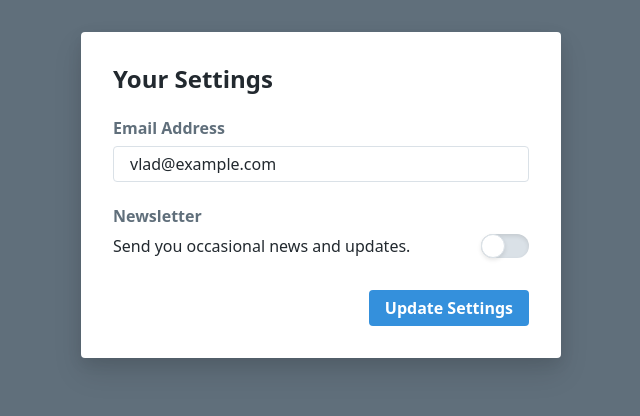
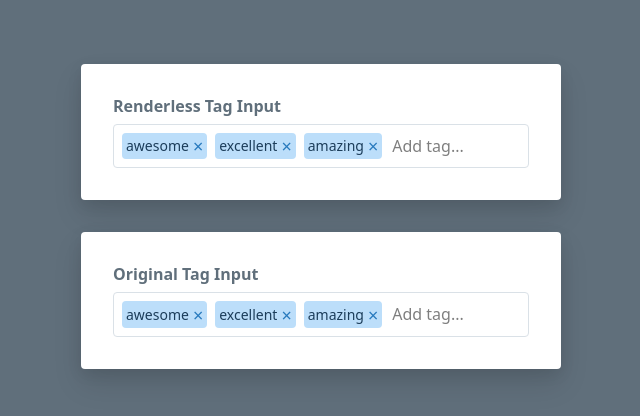
Before and after one commit to VladYurash/vue-adv-comp, a Vue app: page / in a window 1280 px wide. Shown: the top 416 px of the page, without its empty margins (319-959 px from the left). Built offline with nearby package versions, Linux system fonts and the light colour scheme.

Commit message:
renderless

```diff
--- a/src/App.vue
+++ b/src/App.vue
@@ -1,17 +1,39 @@
 <template>
-    <div class="min-h-screen bg-grey-darker p-8">
-        <div class="max-w-sm mx-auto">
-            <user-settings-form></user-settings-form>
+    <div id="app" class="min-h-screen bg-grey-darker p-8">
+        <div class="max-w-sm mx-auto card mt-8">
+            <label class="form-label mb-2">Renderless Tag Input</label>
+            <renderless-tag-input v-model="tags">
+                <div class="tag-input" slot-scope="{tags, removeTag}">
+                    <span v-for="tag in tags" :key="tag" class="tag-input-tag">
+                        <span>{{ tag }}</span>
+                        <button type="button" class="tag-input-remove" @click="removeTag(tag)"
+                        >&times;</button>
+                    </span>
+                    <input class="tag-input-text" placeholder="Add tag..."
+                    >
+                </div>
+            </renderless-tag-input>
+        </div>
+        <div class="max-w-sm mx-auto card mt-8">
+            <label class="form-label mb-2">Original Tag Input</label>
+            <tag-input v-model="tags"></tag-input>
         </div>
     </div>
 </template>
 
 <script>
-  import UserSettingsForm from "@/components/UserSettingsForm"
+  import TagInput from '@/components/TagInput'
+  import RenderlessTagInput from '@/components/RenderlessTagInput'
 
   export default {
     components: {
-      UserSettingsForm
+      TagInput,
+      RenderlessTagInput,
+    },
+    data() {
+      return {
+        tags: ['awesome', 'excellent', 'amazing'],
+      }
     }
   }
 </script>
--- /dev/null
+++ b/src/components/RenderlessTagInput.vue
@@ -0,0 +1,20 @@
+<script>
+  export default {
+    model: {
+      prop: "tags",
+      event: "update"
+    },
+    props: ["tags"],
+    methods: {
+      removeTag(tag) {
+        this.$emit("update", this.tags.filter(t => t !== tag))
+      },
+    },
+    render() {
+      return this.$scopedSlots.default({
+        tags: this.tags,
+        removeTag: this.removeTag
+      })
+    }
+  }
+</script>
--- /dev/null
+++ b/src/components/TagInput.vue
@@ -0,0 +1,55 @@
+<template>
+    <div class="tag-input">
+        <span v-for="tag in tags" :key="tag" class="tag-input-tag">
+          <span>{{ tag }}</span>
+          <button type="button" class="tag-input-remove"
+                  @click="removeTag(tag)"
+          >&times;</button>
+        </span>
+        <input class="tag-input-text" placeholder="Add tag..."
+               v-model="input"
+               @keydown.backspace="handleBackspace"
+               @keydown.enter.prevent="addTag"
+        >
+    </div>
+</template>
+
+<script>
+  export default {
+    model: {
+      prop: "tags",
+      event: "update"
+    },
+    props: ["tags"],
+    data() {
+      return {
+        input: ""
+      }
+    },
+    computed: {
+      newTag() {
+        return this.input.trim()
+      }
+    },
+    methods: {
+      removeTag(tag) {
+        this.$emit("update", this.tags.filter(t => t !== tag))
+      },
+      addTag() {
+        if (this.newTag.length === 0 || this.tags.includes(this.newTag)) {
+          return
+        }
+        this.$emit("update", [...this.tags, this.newTag])
+        this.clearInput()
+      },
+      clearInput() {
+        this.input = ""
+      },
+      handleBackspace(e) {
+        if (this.newTag.length === 0) {
+          this.$emit("update", this.tags.slice(0, -1))
+        }
+      }
+    }
+  }
+</script>
--- a/src/components/ToggleInput.vue
+++ /dev/null
@@ -1,22 +0,0 @@
-<template>
-  <span class="toggle" role="checkbox" tabindex="0"
-        @click="toggle"
-        @keydown.space.prevent="toggle"
-        :aria-checked="toggled.toString()"
-  ></span>
-</template>
-
-<script>
-  export default {
-    model: {
-      prop: 'toggled',
-      event: 'toggle'
-    },
-    props: ["toggled"],
-    methods: {
-      toggle() {
-        this.$emit("toggle", !this.toggled)
-      }
-    }
-  }
-</script>
--- a/src/components/UserSettingsForm.vue
+++ /dev/null
@@ -1,42 +0,0 @@
-<template>
-    <form class="card" @submit.prevent="submit">
-        <h1 class="text-2xl font-bold mb-6">Your Settings</h1>
-        <label class="block mb-6">
-            <span class="form-label mb-2">Email Address</span>
-            <input v-model="email" class="form-input" placeholder="you@example.com">
-        </label>
-        <div class="mb-8">
-            <span class="form-label mb-2">Newsletter</span>
-            <div class="flex justify-between items-center">
-                <p class="mr-4">Send you occasional news and updates.</p>
-                <toggle-input v-model="receiveNewsletter"></toggle-input>
-            </div>
-        </div>
-        <div class="text-right">
-            <button type="submit" class="btn btn-blue">Update Settings</button>
-        </div>
-    </form>
-</template>
-
-<script>
-  import ToggleInput from "@/components/ToggleInput"
-
-  export default {
-    components: {
-      ToggleInput
-    },
-    data: () => ({
-      email: "vlad@example.com",
-      receiveNewsletter: false
-    }),
-    methods: {
-      submit() {
-        console.log(1)
-        console.log("Submitting preferences...", {
-          email: this.email,
-          receiveNewsletter: this.receiveNewsletter
-        })
-      }
-    }
-  }
-</script>
```
